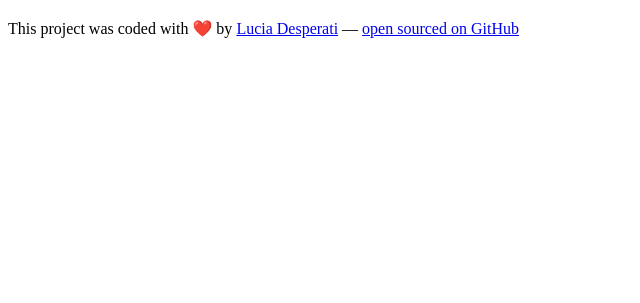
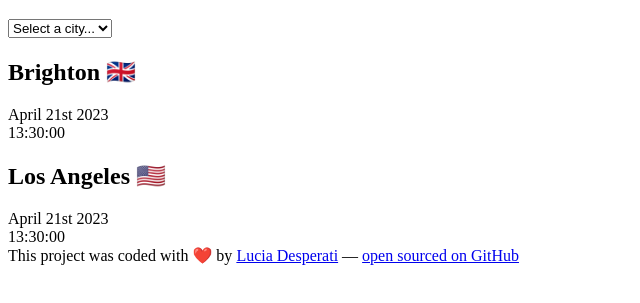
Before and after one commit to luciadesperati/world-clock, a plain HTML site: page index.html in a window 1280 px wide. Shown: the part 61-364 px from the top of the page, without its empty margins (0-640 px from the left). Drawn offline with Linux system fonts and the light colour scheme.

Commit message:
html added

```diff
--- a/index.html
+++ b/index.html
@@ -8,7 +8,25 @@
     <title>World Clock - Matt Delac</title>
   </head>
   <body>
-    <h1>World Clock</h1>
+    <div class="container">
+      <h1>World Clock</h1>
+      <select id="city-selector">
+        <option value="">Select a city...</option>
+        <option value="">London</option>
+        <option value="">New York</option>
+        <option value="">Paris</option>
+      </select>
+      <div class="city">
+        <h2>Brighton 🇬🇧</h2>
+        <div class="date">April 21st 2023</div>
+        <div class="time">13:30:00</div>
+      </div>
+      <div class="city">
+        <h2>Los Angeles 🇺🇸</h2>
+        <div class="date">April 21st 2023</div>
+        <div class="time">13:30:00</div>
+      </div>
+    </div>
     <footer>
       This project was coded with ❤️ by
       <a href="https://luciadesperati.com" target="_blank">Lucia Desperati</a> —
--- a/javascript/index.js
+++ b/javascript/index.js
@@ -1 +1 @@
-alert("Welcome");
+// alert("Welcome");
```
